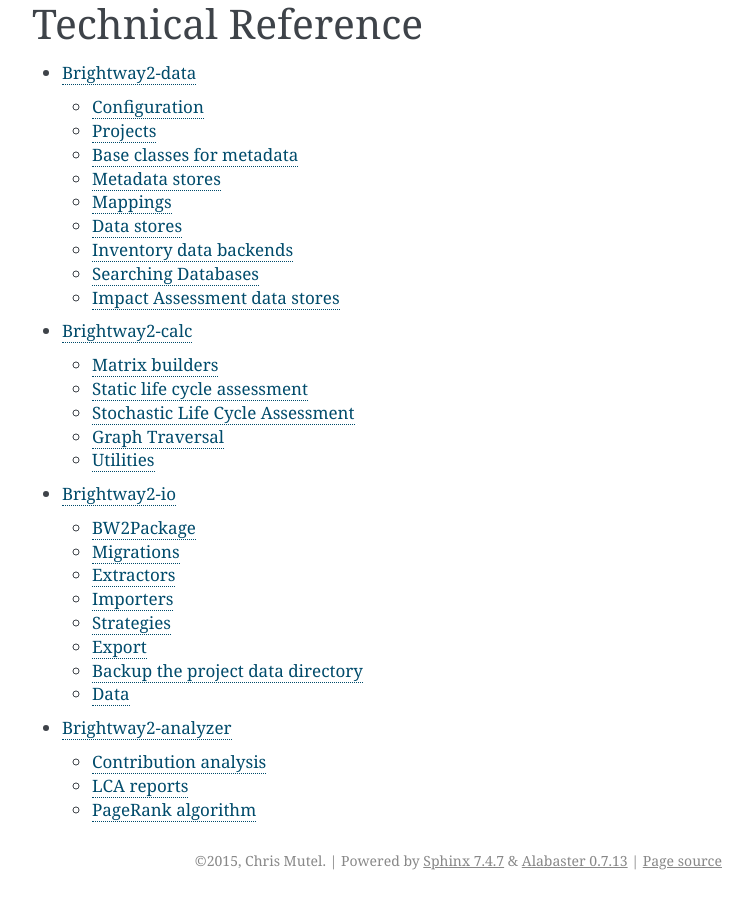
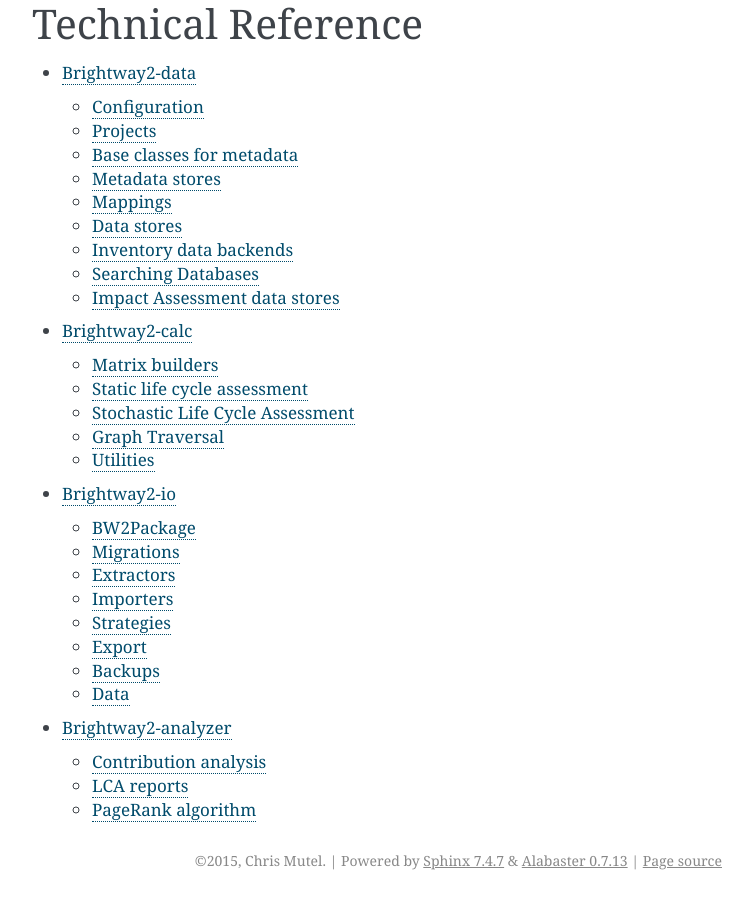
Before and after one commit to brightway-lca/brightway2, a Sphinx documentation site: the page built from docs/index.rst, in a window 1280 px wide and 900 px high, scrolled down 3400 px. Shown: the whole window, without its empty margins (388-1141 px from the left). Built offline with Sphinx 7.4.7, drawn with Linux system fonts in a browser that asks for light colours.

Commit message:
Update project directory

```diff
--- a/docs/technical/bw2io.rst
+++ b/docs/technical/bw2io.rst
@@ -232,10 +232,12 @@
 
 .. _backup-data-directory:
 
-Backup the project data directory
-=================================
+Backups
+=======
 
 .. autofunction:: bw2io.backup.backup_data_directory
+
+.. autofunction:: bw2io.backup.backup_project_directory
 
 Data
 ====
```
